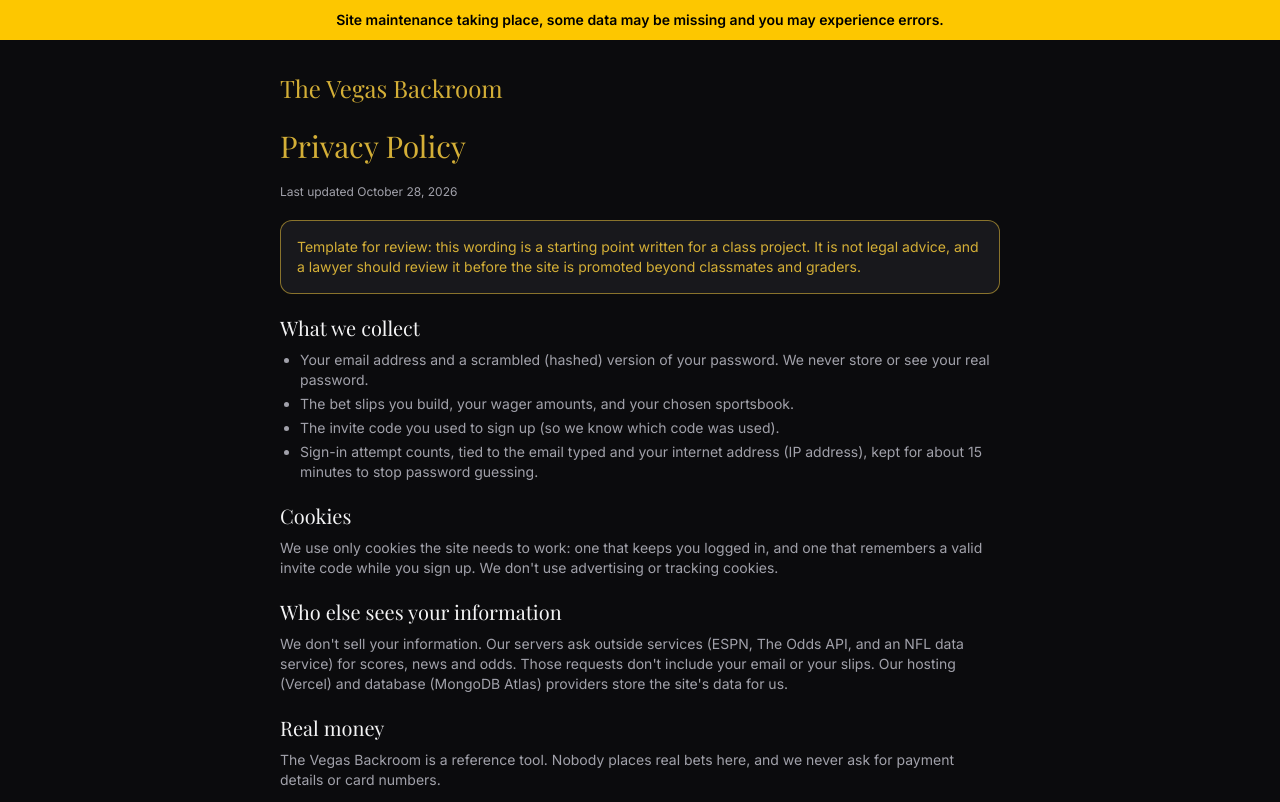
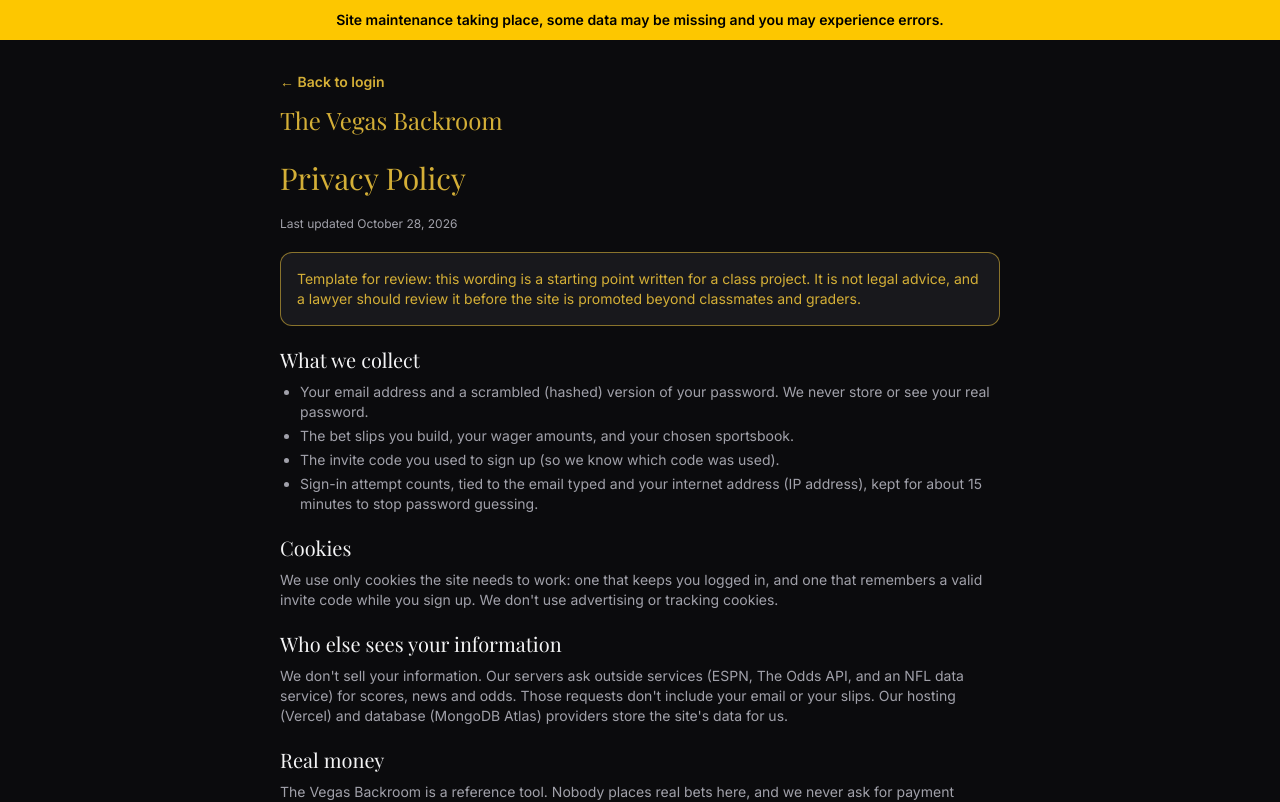
Before and after one commit to KingVictor501/backroom-vegas, a Next.js app: page /privacy in a window 1280 px wide. Shown: the top 802 px of the page. Built offline with nearby package versions, Linux system fonts and the light colour scheme; a web font is replaced by a local one.

Commit message:
Legal pages: add a "Back to login" breadcrumb
Co-Authored-By: Claude Sonnet 5.5 <noreply@anthropic.com>

```diff
--- a/app/(legal)/layout.tsx
+++ b/app/(legal)/layout.tsx
@@ -14,9 +14,13 @@ import SiteFooter from "@/components/SiteFooter";
 export default function LegalLayout({ children }: LayoutProps<"/">) {
   return (
     <main className="mx-auto min-h-[calc(100vh-var(--notice-h))] max-w-3xl px-4 py-8 sm:px-6">
-      <Link href="/" className="font-display text-2xl text-gold">
-        The Vegas Backroom
-      </Link>
+      {/* Breadcrumb: a way back. Someone who is already logged in is sent on to the Feed by proxy.ts. */}
+      <nav aria-label="Breadcrumb" className="mb-3 text-sm">
+        <Link href="/login" className="font-semibold text-gold underline-offset-4 hover:underline">
+          ← Back to login
+        </Link>
+      </nav>
+      <p className="font-display text-2xl text-gold">The Vegas Backroom</p>
       <div className="mt-6 space-y-5">{children}</div>
       <SiteFooter />
     </main>
```
Also changed, not shown: 1 other file (tests, documents, lock files or other folders).
